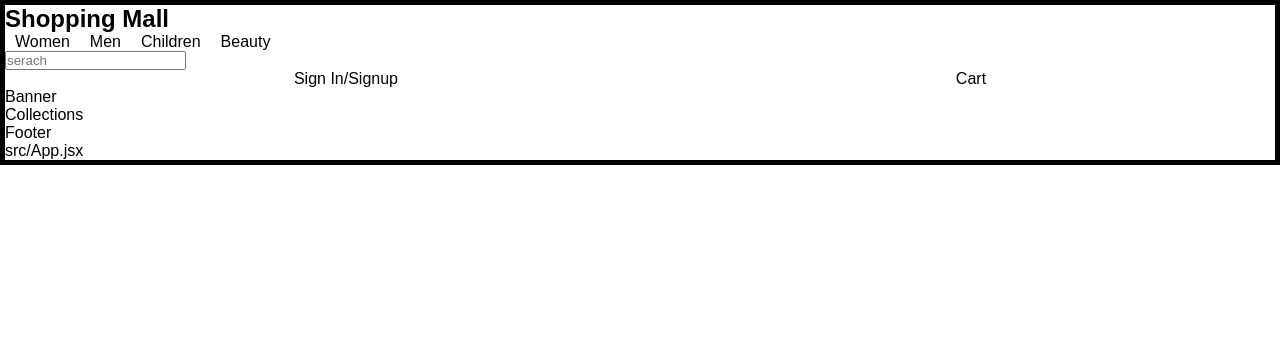
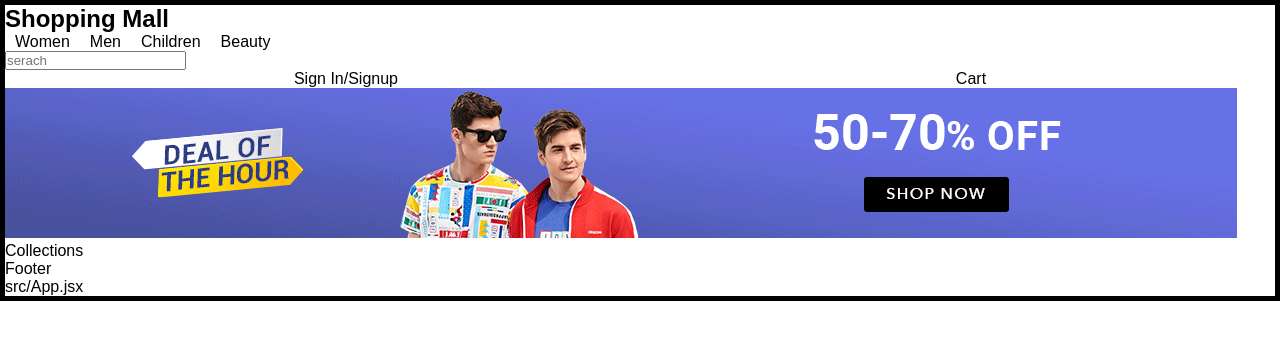
Before and after one commit to rakeshkolipakaace/Simple-shopping-cart, a React (Vite) app in the folder react-shopping/: page / in a window 1280 px wide. Shown: the top 340 px of the page. Built offline with nearby package versions, Linux system fonts and the light colour scheme.

Commit message:
banner gif

```diff
--- a/react-shopping/src/shoppingfolder/components/Banner.jsx
+++ b/react-shopping/src/shoppingfolder/components/Banner.jsx
@@ -2,7 +2,11 @@ import React from 'react'
 
 const Banner = () => {
   return (
-    <div>Banner</div>
+    <div className="bannersection">
+      <div className="bannerbox">
+        <img src="assets/GentsBanner.gif" alt="banner"></img>
+      </div>
+    </div>
   )
 }
 
```
